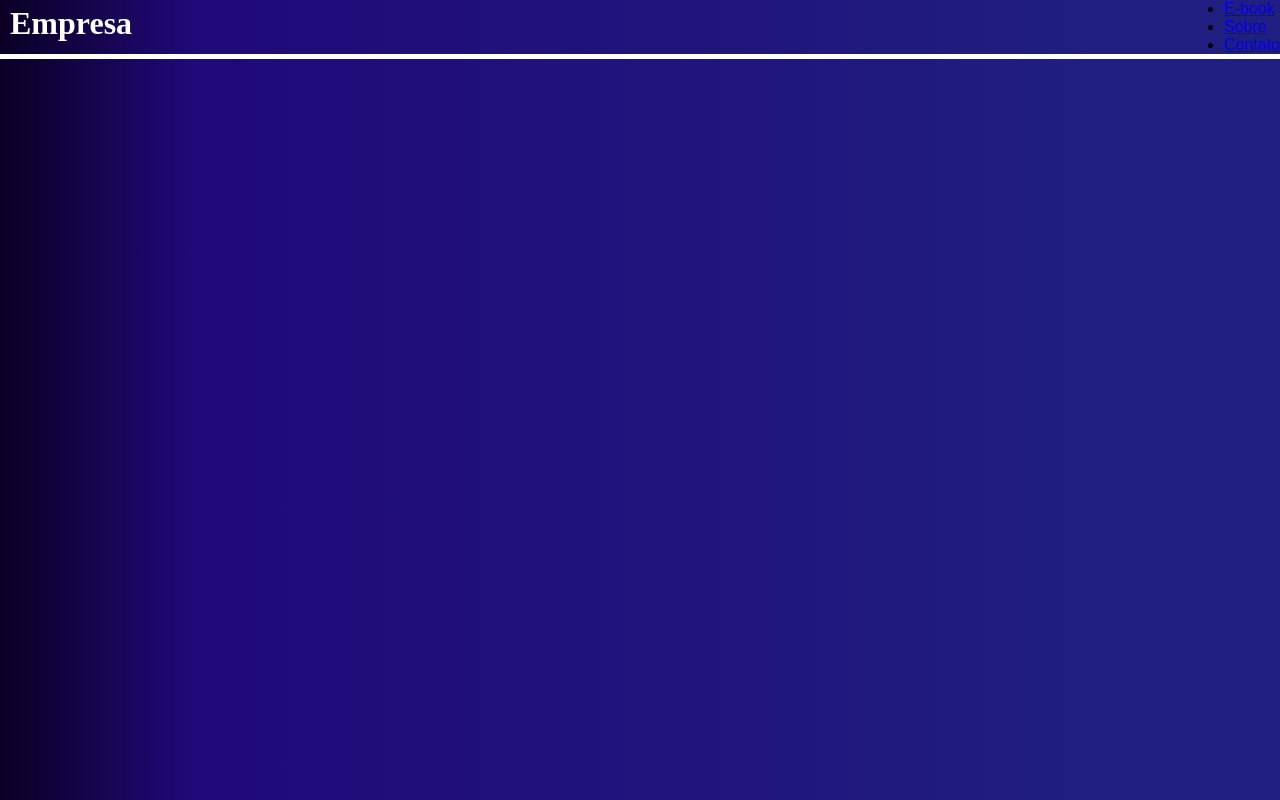
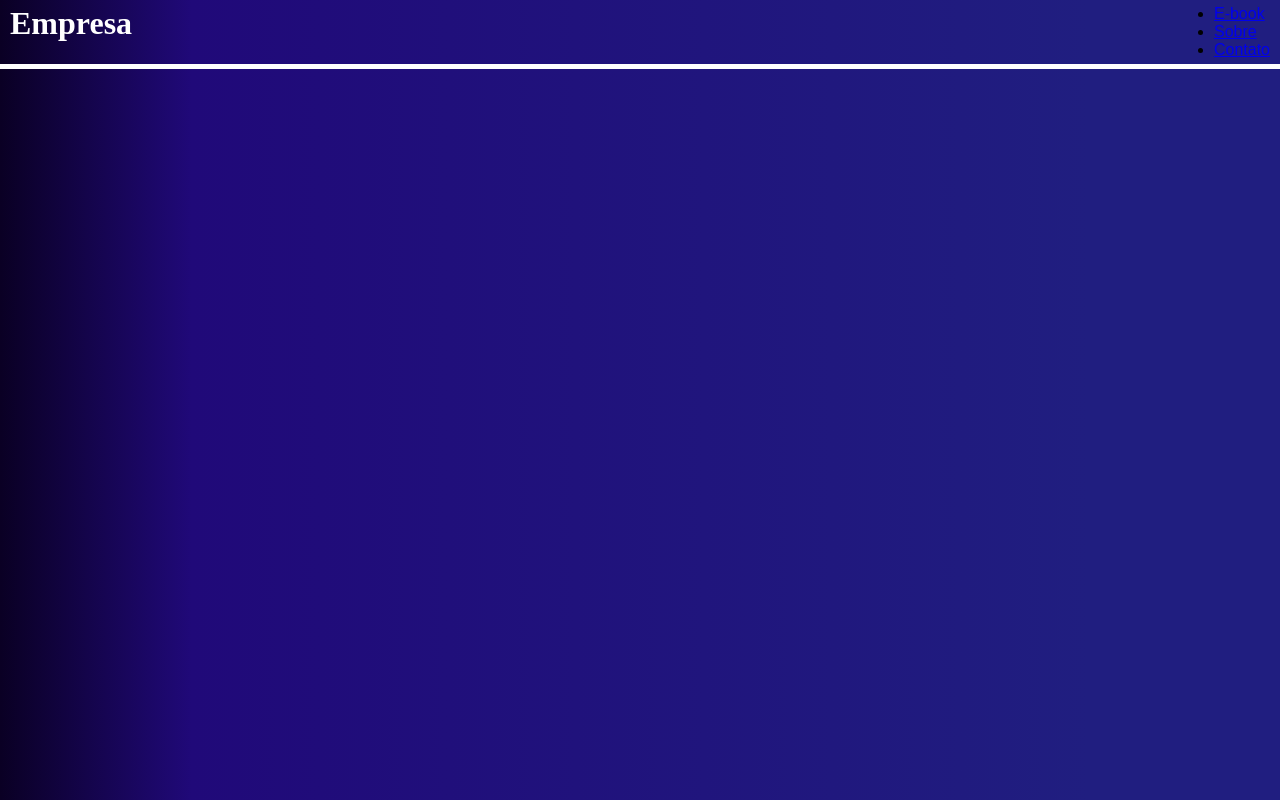
Before and after one commit to joaov1ct0r/node-mailer-mvc, a website: page src/view/index.html in a window 1280 px wide. Drawn offline with Linux system fonts and the light colour scheme.

Commit message:
estilo aplicado ao elemento .menu-container

```diff
--- a/src/view/styles/style.css
+++ b/src/view/styles/style.css
@@ -30,3 +30,8 @@ body header .logo-container h1 {
     font-family: 'Times New Roman', Times, serif;
     color: white;
 }
+
+body header .menu-container {
+    margin-right: 5px;
+    padding: 5px;
+}
```
